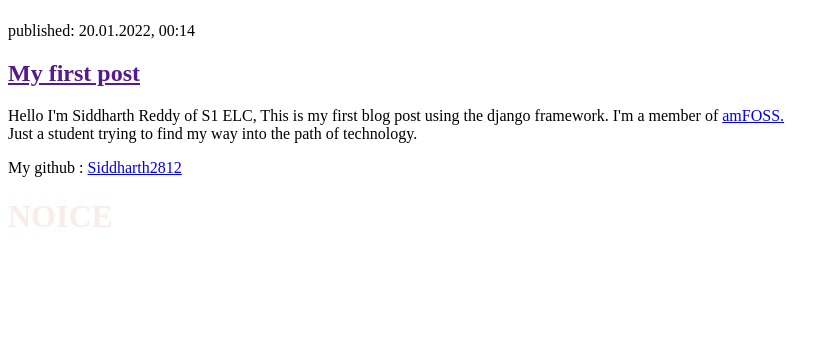
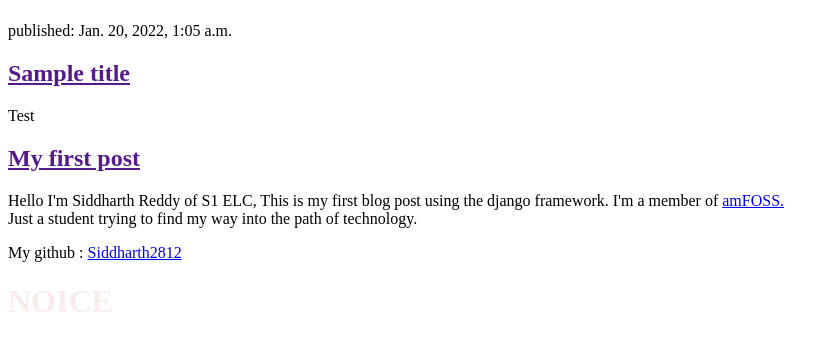
Before and after one commit to Siddharth2812/Django-Practice, a Django app: page / in a window 1280 px wide. Shown: the part 58-409 px from the top of the page, without its empty margins (0-840 px from the left). Run offline with Django 4.2, Linux system fonts and the light colour scheme; data comes from the database, SQL or seed files in the repository; both versions use the stored data as it was after the commit.

Commit message:
Modified templates to display post form database

```diff
--- a/djangoblog/blog/templates/blog/post_list.html
+++ b/djangoblog/blog/templates/blog/post_list.html
@@ -6,9 +6,16 @@
     <body>
         <header>
             <h1><a href="/">Django Girls Practice Blog</a></h1>
+
         </header>
+        {% for post in posts %}
+    <article>
+        <time>published: {{ post.published_date }}</time>
+        <h2><a href="">{{ post.title }}</a></h2>
+        <p>{{ post.text|linebreaksbr }}</p>
+    </article>
+{% endfor %}
         <article>
-            <time>published: 20.01.2022, 00:14</time>
             <h2><a href="">My first post</a></h2>
             <p>Hello I'm Siddharth Reddy of S1 ELC, This is my first blog post using the django framework. I'm a member of <a href='https://amfoss.in/members/' target='_blank' title="Amfoss web page">amFOSS.</a> <br>Just a student trying to find my way into the path of technology.</p>
         </article>
--- a/djangoblog/blog/views.py
+++ b/djangoblog/blog/views.py
@@ -1,5 +1,7 @@
 from django.shortcuts import render
+from django.utils import timezone
+from .models import Post
 
-# Create your views here.
 def post_list(request):
-    return render(request, 'blog/post_list.html', {})
+    posts = Post.objects.filter(published_date__lte=timezone.now()).order_by('published_date')
+    return render(request, 'blog/post_list.html', {'posts': posts})
```
Also changed, not shown: djangoblog/db.sqlite3.
